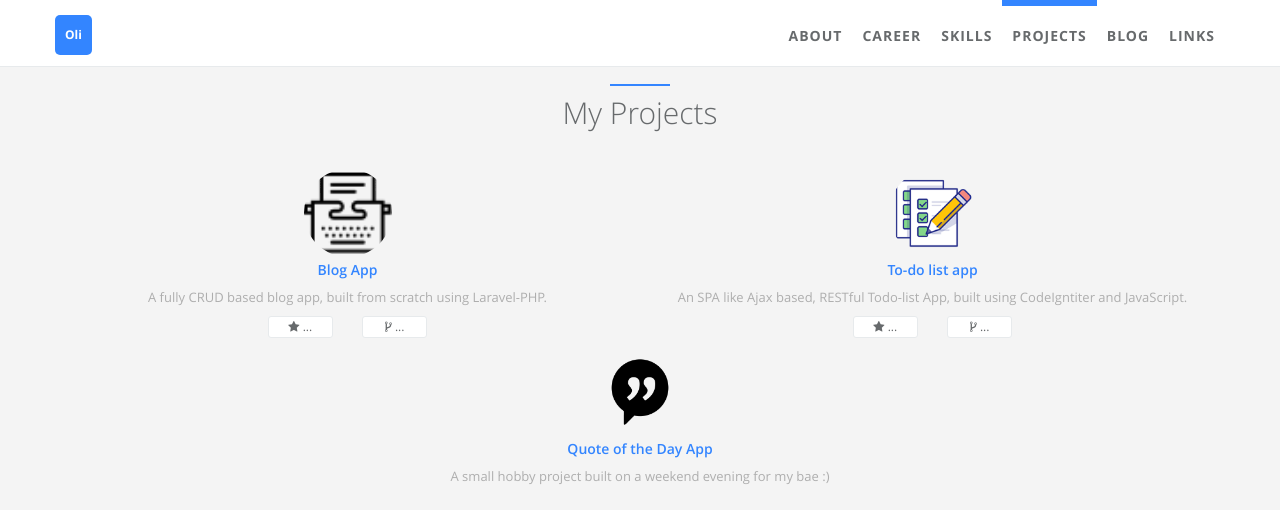
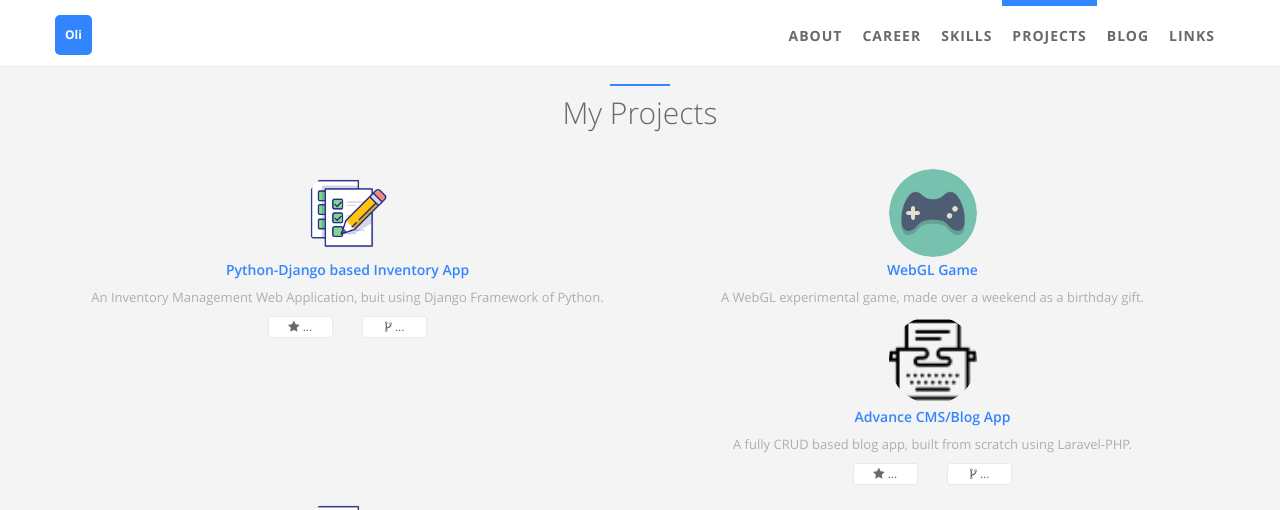
Before and after one commit to Ahmad-Waliullah-Khan/Ahmad-W-Khan.github.io, a Jekyll site: the page built from index.html, in a window 1280 px wide and 900 px high, scrolled down 2141 px, cut to the strip 0-510 px from the top of the window. Built offline with Jekyll 4.4.1, drawn with Linux system fonts in a browser that asks for light colours.

Commit message:
Add two new projects to projects section

```diff
--- a/_data/index/projects.yml
+++ b/_data/index/projects.yml
@@ -1,10 +1,23 @@
 # projects section data
 # If you don't have language feature(language.yml is empty), ignore "i18n" items
 # Suggest projects' img be located at '/static/assets/img/landing', and edit following img items.
-- name: Blog App
+- name: Python-Django based Inventory App
+  i18n: cpython
+  gh_user: krazy4sunshin3
+  repo: django-inventory-management-app
+  img: /static/assets/img/landing/todo_app_icon.png
+  desc: An Inventory Management Web Application, buit using Django Framework of Python.
+
+- name: WebGL Game
+  i18n: google
+  url: http://oli.net.in/webgl-game-by-oli
+  img: /static/assets/img/landing/game_controller.png
+  desc: A WebGL experimental game, made over a weekend as a birthday gift.
+
+- name: Advance CMS/Blog App
   i18n: jalpc
   gh_user: krazy4sunshin3
-  repo: laravel-blog-1
+  repo: advance-laravel-cms-blog
   img: /static/assets/img/landing/blog_app_icon.png
   desc: A fully CRUD based blog app, built from scratch using Laravel-PHP.
 
@@ -17,6 +30,6 @@
 
 - name: Quote of the Day App
   i18n: google
-  url: http://oli.net.in/amubi
+  url: http://oli.net.in/qod
   img: /static/assets/img/landing/qod_icon.png
   desc: A small hobby project built on a weekend evening for my bae :)
```
Also changed, not shown: static/assets/img/landing/game_controller.png (added).
